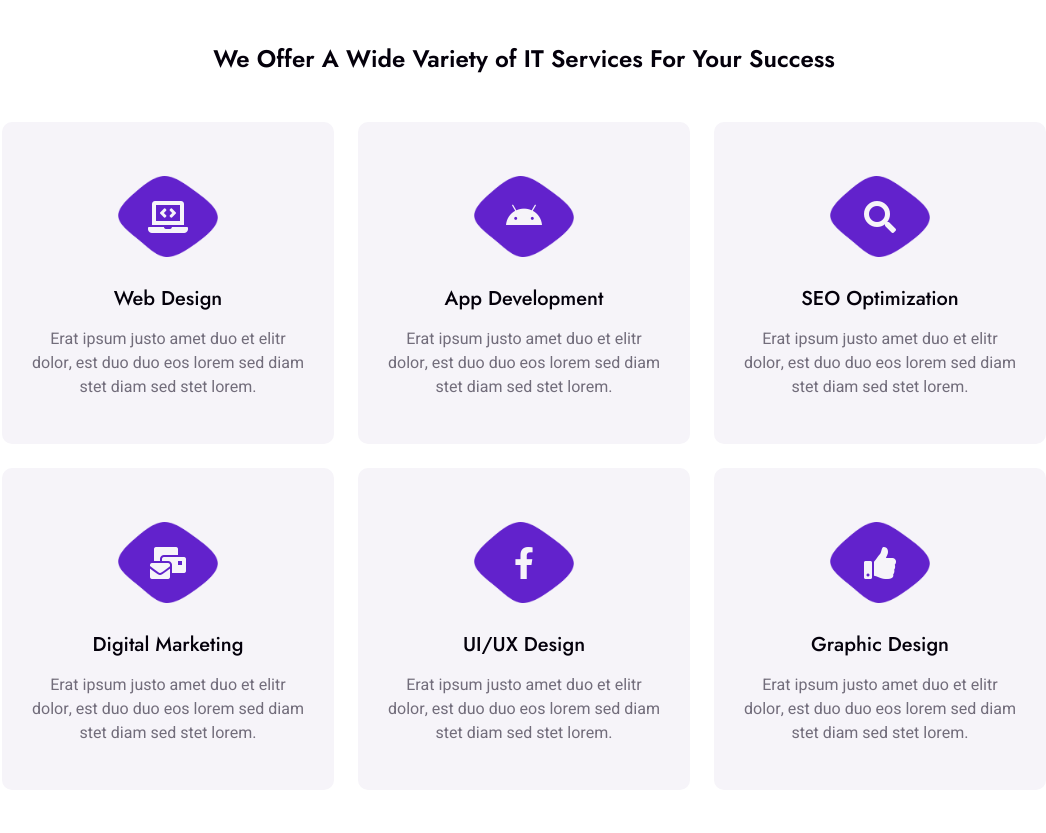
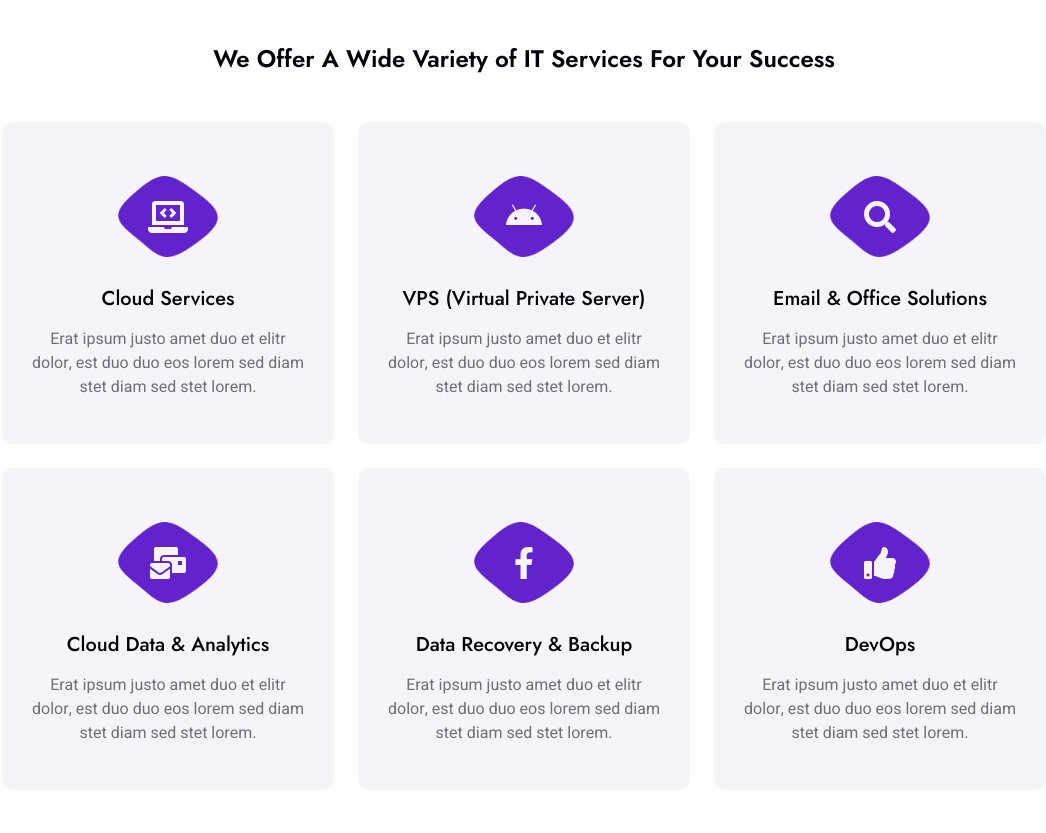
Before and after one commit to priyeshkh/genosis-inc, a plain HTML site: page service.html in a window 1280 px wide. Shown: the part 780-1613 px from the top of the page, without its empty margins (116-1162 px from the left). Drawn offline with nearby package versions, Linux system fonts and the light colour scheme.

Commit message:
edited service pages

```diff
--- a/service.html
+++ b/service.html
@@ -120,7 +120,7 @@
           <div class="container my-5 py-5 px-lg-5">
             <div class="row g-5 py-5">
               <div class="col-12 text-center">
-								<h1 class="text-white animated slideInDown">Service</h1>
+                <h1 class="text-white animated slideInDown">Services</h1>
                 <hr class="bg-white mx-auto mt-0" style="width: 90px" />
                 <nav aria-label="breadcrumb">
                   <ol class="breadcrumb justify-content-center">
@@ -161,7 +161,7 @@
                 <div class="service-icon flex-shrink-0">
                   <i class="fa fa-laptop-code fa-2x"></i>
                 </div>
-								<h5 class="mb-3">Web Design</h5>
+                <h5 class="mb-3">Cloud Services</h5>
                 <p class="m-0">
                   Erat ipsum justo amet duo et elitr dolor, est duo duo eos
                   lorem sed diam stet diam sed stet lorem.
@@ -176,7 +176,7 @@
                 <div class="service-icon flex-shrink-0">
                   <i class="fab fa-android fa-2x"></i>
                 </div>
-								<h5 class="mb-3">App Development</h5>
+                <h5 class="mb-3">VPS (Virtual Private Server)</h5>
                 <p class="m-0">
                   Erat ipsum justo amet duo et elitr dolor, est duo duo eos
                   lorem sed diam stet diam sed stet lorem.
@@ -191,7 +191,7 @@
                 <div class="service-icon flex-shrink-0">
                   <i class="fa fa-search fa-2x"></i>
                 </div>
-								<h5 class="mb-3">SEO Optimization</h5>
+                <h5 class="mb-3">Email & Office Solutions</h5>
                 <p class="m-0">
                   Erat ipsum justo amet duo et elitr dolor, est duo duo eos
                   lorem sed diam stet diam sed stet lorem.
@@ -206,7 +206,7 @@
                 <div class="service-icon flex-shrink-0">
                   <i class="fa fa-mail-bulk fa-2x"></i>
                 </div>
-								<h5 class="mb-3">Digital Marketing</h5>
+                <h5 class="mb-3">Cloud Data & Analytics</h5>
                 <p class="m-0">
                   Erat ipsum justo amet duo et elitr dolor, est duo duo eos
                   lorem sed diam stet diam sed stet lorem.
@@ -221,7 +221,7 @@
                 <div class="service-icon flex-shrink-0">
                   <i class="fab fa-facebook-f fa-2x"></i>
                 </div>
-								<h5 class="mb-3">UI/UX Design</h5>
+                <h5 class="mb-3">Data Recovery & Backup</h5>
                 <p class="m-0">
                   Erat ipsum justo amet duo et elitr dolor, est duo duo eos
                   lorem sed diam stet diam sed stet lorem.
@@ -237,7 +237,7 @@
                 <div class="service-icon flex-shrink-0">
                   <i class="fa fa-thumbs-up fa-2x"></i>
                 </div>
-								<h5 class="mb-3">Graphic Design</h5>
+                <h5 class="mb-3">DevOps</h5>
                 <p class="m-0">
                   Erat ipsum justo amet duo et elitr dolor, est duo duo eos
                   lorem sed diam stet diam sed stet lorem.
```
Lines whose indentation alone changed are shown as unchanged.
